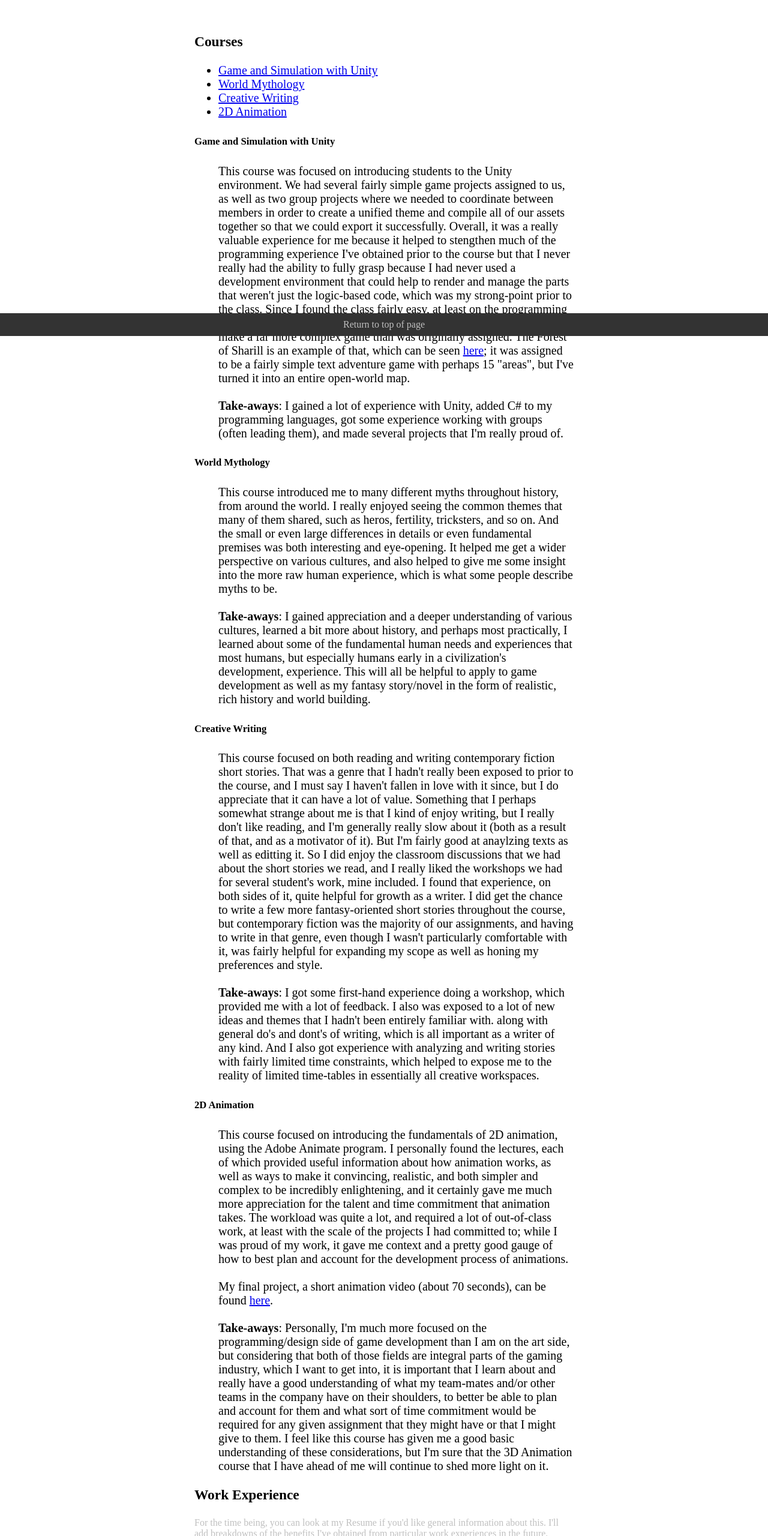
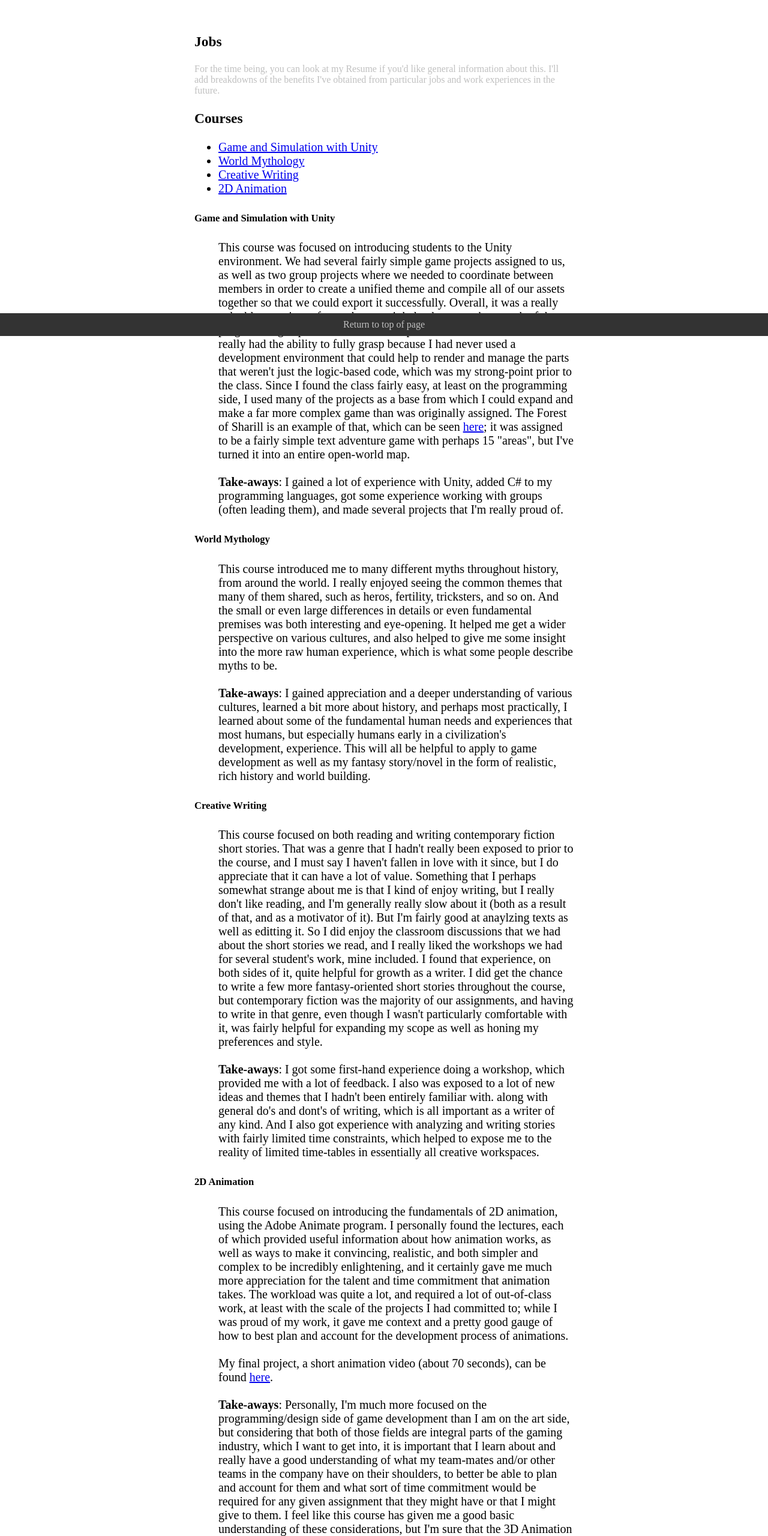
Before and after one commit to Jordanpete24/jordanpete24.github.io, a plain HTML site: page pages/experience.html in a window 1280 px wide. Shown: the part 240-2800 px from the top of the page at 60% size. Drawn offline with Linux system fonts and the light colour scheme.

Commit message:
re-arranged experience page
-editted navbar sub-sections
-re-ordered the order of sections on experience page

```diff
--- a/pages/experience.html
+++ b/pages/experience.html
@@ -18,6 +18,12 @@
 		</h1>
 		<img>
 		<p>
+			<h3 class="anchor" id="jobs">Jobs</h3>
+			<div style="color: silver; font-size: 80%">
+				For the time being, you can look at my Resume if you'd like general information about this. I'll add breakdowns of the benefits I've obtained from particular jobs and work experiences in the future.
+			</div>
+
+
 			<h3 class="anchor" id="courses">Courses</h3>
 			<ul>
 				<li><a href="#unity">Game and Simulation with Unity</a></li>
@@ -49,10 +55,6 @@
 				<br><br><strong>Take-aways</strong>: Personally, I'm much more focused on the programming/design side of game development than I am on the art side, but considering that both of those fields are integral parts of the gaming industry, which I want to get into, it is important that I learn about and really have a good understanding of what my team-mates and/or other teams in the company have on their shoulders, to better be able to plan and account for them and what sort of time commitment would be required for any given assignment that they might have or that I might give to them. I feel like this course has given me a good basic understanding of these considerations, but I'm sure that the 3D Animation course that I have ahead of me will continue to shed more light on it.
 			</ul>
 
-			<h3 class="anchor" id="work-experience">Work Experience</h3>
-			<div style="color: silver; font-size: 80%">
-				For the time being, you can look at my Resume if you'd like general information about this. I'll add breakdowns of the benefits I've obtained from particular work experiences in the future.
-			</div>
 
 			<h3 class="anchor" id="skills">Skills</h3>
 			<div style="color: silver; font-size: 80%">
@@ -97,8 +99,8 @@
 			    	<a href="../pages/experience.html#header">Experience <i class="fa fa-caret-down"></i></a>
 			    </button>
 			    <div class="dropdown-content">
+					<a href="../pages/experience.html#jobs">Jobs</a>
 					<a href="../pages/experience.html#courses">Courses</a>
-					<a href="../pages/experience.html#work-experience">Work Experience</a>
 					<a href="../pages/experience.html#skills">Skills</a>
 			    </div>
 		  	</div>
```
Also changed, not shown: pages/about.html (+1 -1 lines), pages/astrollthroughthewoods.html (+1 -1 lines), pages/contact.html (+1 -1 lines), pages/contactsubmitted.html (+1 -1 lines), pages/forestofsharill.html (+1 -1 lines), pages/resume.html (+1 -1 lines), pages/suggestedsystems.html (+1 -1 lines).
